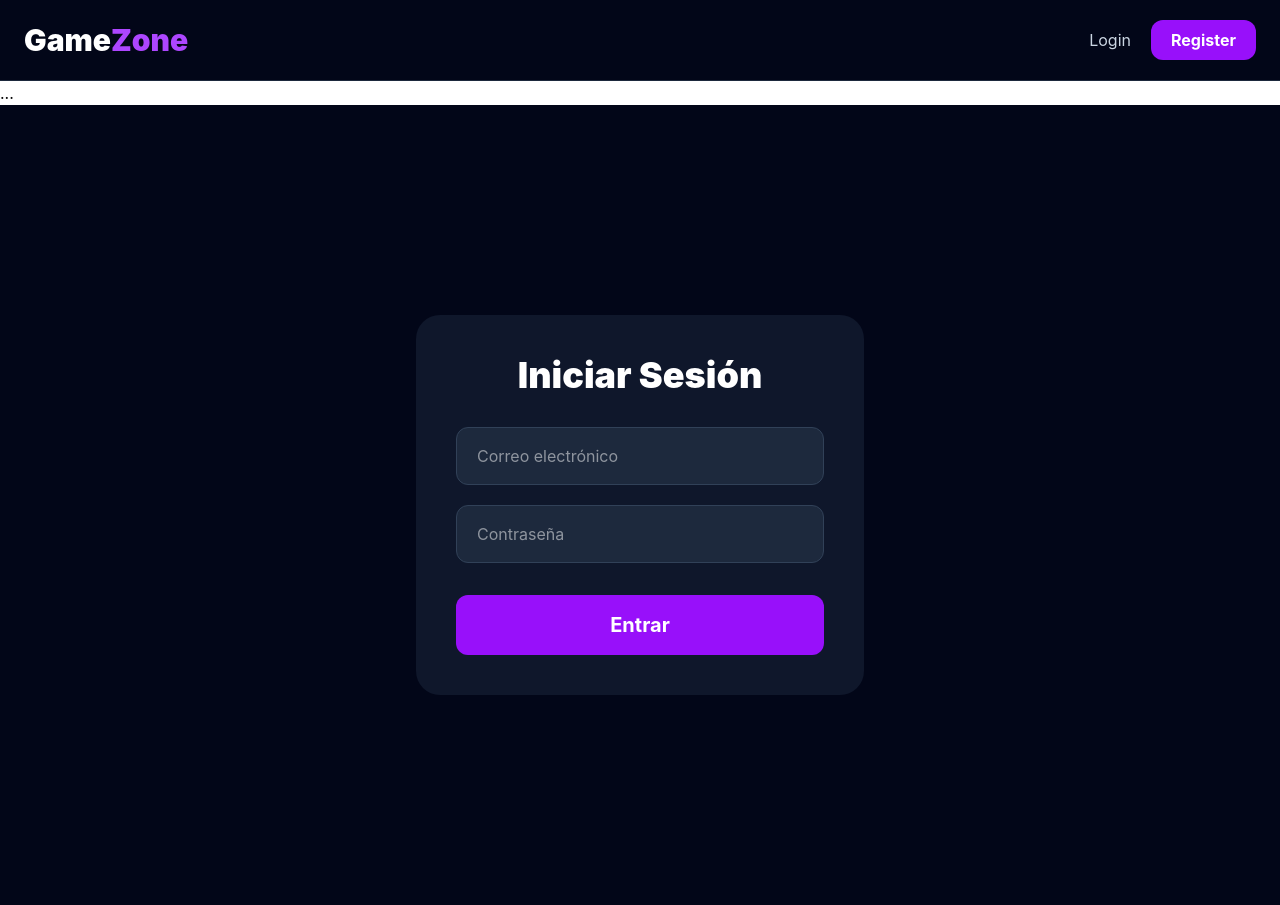
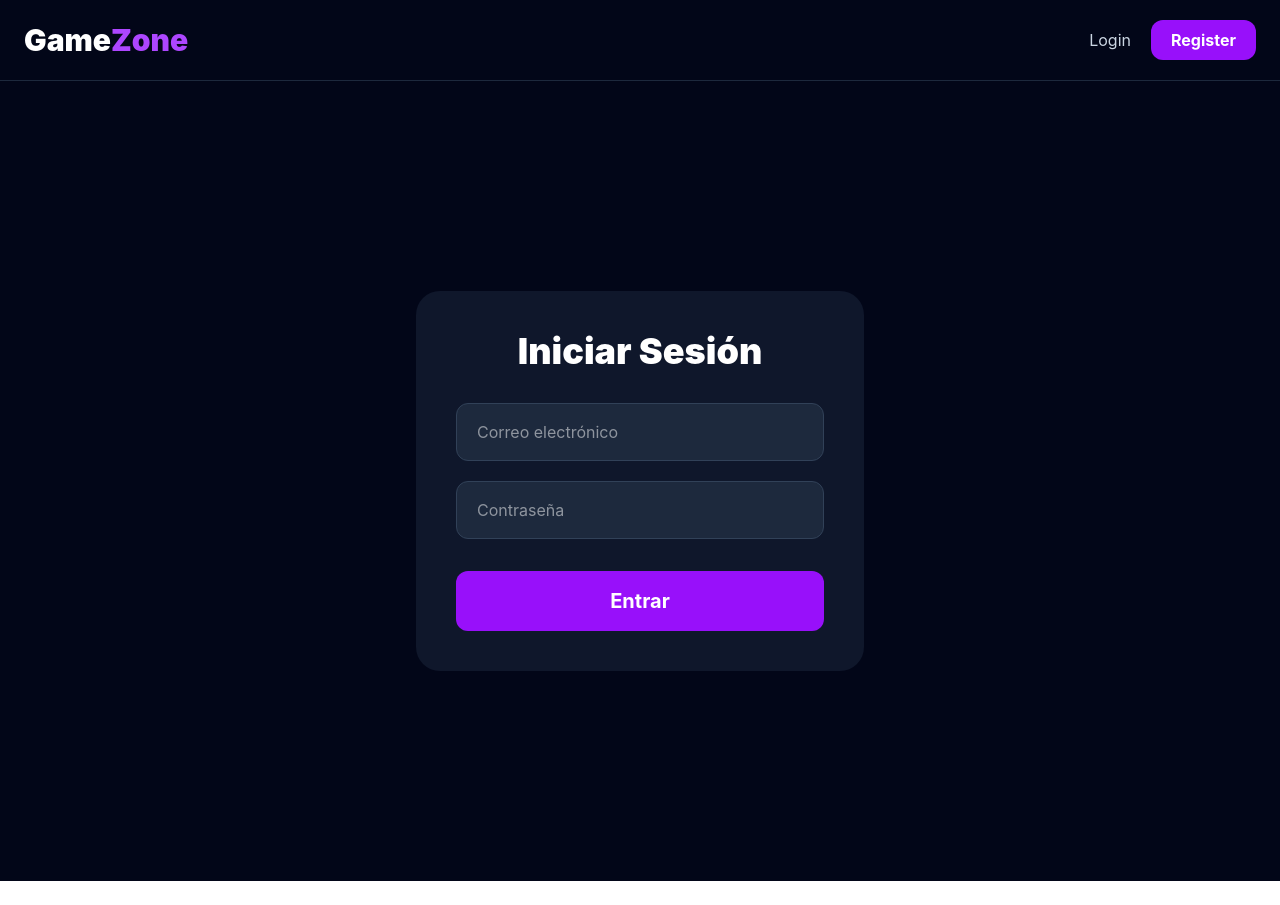
Before and after one commit to QexarKlinton/gaming-web, a React (Vite) app in the folder client/: page /login in a window 1280 px wide. After the commit the page ends 881 px from the top, so only its background shows below. Built offline with nearby package versions, Linux system fonts and the light colour scheme.

Commit message:
fix login register

```diff
--- a/client/src/pages/Login.jsx
+++ b/client/src/pages/Login.jsx
@@ -2,6 +2,7 @@ import { useState } from 'react'
 import axios from 'axios'
 import { useNavigate } from 'react-router-dom'
 import Navbar from '../components/Navbar'
+
 function Login() {
 
   const navigate = useNavigate()
@@ -32,7 +33,7 @@ function Login() {
 
       const response = await axios.post(
 
-        'https://gaming-web-api.onrender.com',
+        'https://gaming-web-api.onrender.com/login',
 
         formData
 
@@ -70,11 +71,8 @@ function Login() {
   return (
 
     <>
+
       <Navbar />
-
-  <div>
-    ...
-  </div>
 
       <div className="min-h-screen bg-slate-950 flex items-center justify-center px-6">
 
@@ -121,7 +119,9 @@ function Login() {
       </div>
 
     </>
+
   )
+
 }
 
 export default Login
--- a/client/src/pages/Register.jsx
+++ b/client/src/pages/Register.jsx
@@ -33,7 +33,7 @@ function Register() {
 
       await axios.post(
 
-        'https://gaming-web-api.onrender.com',
+        'https://gaming-web-api.onrender.com/register',
 
         formData
 
```
Lines whose indentation alone changed are shown as unchanged.
